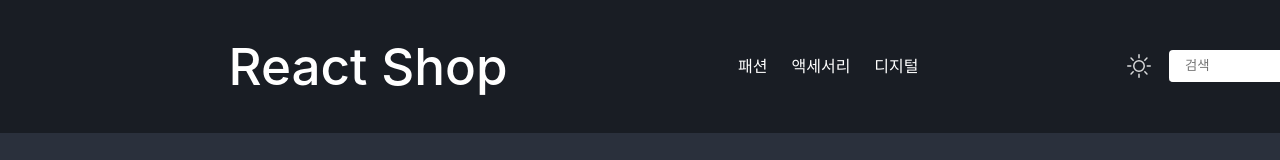
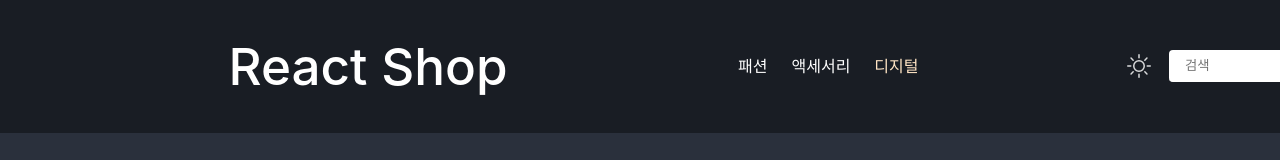
Before and after one commit to ITK-SHIN/react-shop, a React (Vite) app: page /digital in a window 1280 px wide. Shown: the top 160 px of the page. Built offline with nearby package versions, Linux system fonts and the light colour scheme.

Commit message:
header에 NavLink active style 적용

```diff
--- a/src/CommonHeader.jsx
+++ b/src/CommonHeader.jsx
@@ -1,5 +1,5 @@
 import { Outlet } from 'react-router-dom';
-import { Link } from 'react-router-dom';
+import { Link, NavLink } from 'react-router-dom';
 import PropTypes from 'prop-types';
 /*
 import { FaRegMoon, FaCartShopping, FaBars } from 'react-icons/fa6'; */
@@ -8,6 +8,10 @@ import { BsSun } from 'react-icons/bs';
 import { FaRegMoon, FaCartPlus, FaBars } from 'react-icons/fa';
 
 const CommonHeader = () => {
+  const activeStyle = {
+    color: 'bisque',
+  };
+
   return (
     <>
       <header className="CommonHeader">
@@ -22,19 +26,19 @@ const CommonHeader = () => {
 
           <ul className="item">
             <li className="item-list">
-              <Link to="/fassion" className="link">
+              <NavLink to="/fassion" className="link" style={({ isActive }) => (isActive ? activeStyle : undefined)}>
                 패션
-              </Link>
+              </NavLink>
             </li>
             <li className="item-list">
-              <Link to="/accessory" className="link">
+              <NavLink to="/accessory" className="link" style={({ isActive }) => (isActive ? activeStyle : undefined)}>
                 액세서리
-              </Link>
+              </NavLink>
             </li>
             <li className="item-list">
-              <Link to="/digital" className="link">
+              <NavLink to="/digital" className="link" style={({ isActive }) => (isActive ? activeStyle : undefined)}>
                 디지털
-              </Link>
+              </NavLink>
             </li>
           </ul>
 
--- a/src/styles/home.scss
+++ b/src/styles/home.scss
@@ -81,6 +81,7 @@
       justify-content: flex-start;
       flex-wrap: wrap;
       padding-left: 0;
+      list-style: none;
     }
 
     .productCard {
```
